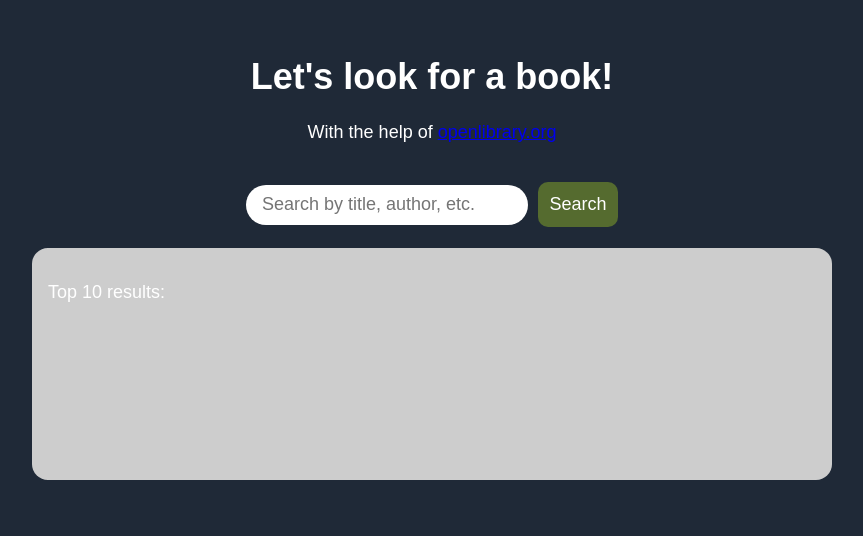
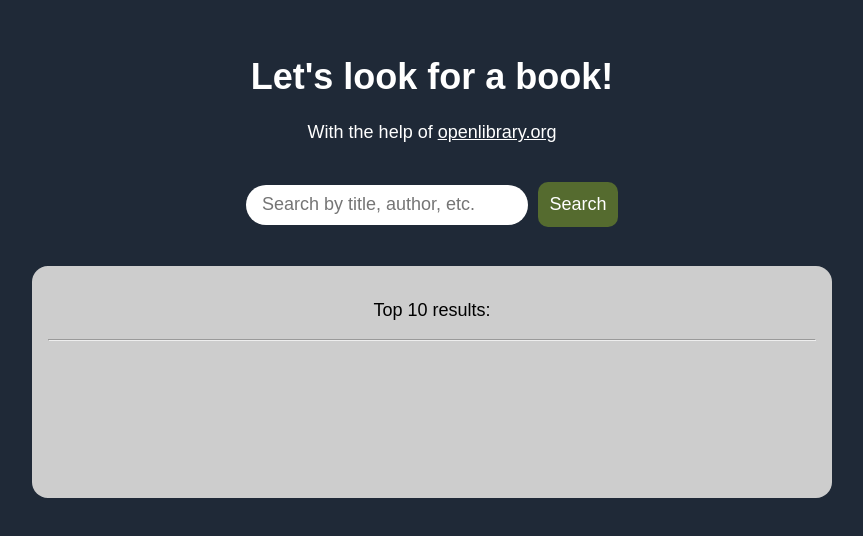
Before and after one commit to juliagarant/BookSearch, a React (Create React App) app in the folder book-search/: page / in a window 1280 px wide. Shown: the top 536 px of the page, without its empty margins (208-1071 px from the left). Built offline with nearby package versions, Linux system fonts and the light colour scheme.

Commit message:
if no cover id, and if second search added

```diff
--- a/book-search/src/App.js
+++ b/book-search/src/App.js
@@ -1,41 +1,68 @@
 import './styles.css'
-/*
-Using
-  https://cors-anywhere.herokuapp.com/corsdemo
-for CORS error that appears on local testing.
-"Cross-Origin Request Blocked", "NetworkError when attempting to fetch resource."
-*/
 
+let firstSearch = true;
 
 function App() {
 
   function displayBooks(data){
     let resultsOutput = document.getElementById("results")
+    if (firstSearch){
+      for (let i = 0; i < 10; i++) {
+        console.log(data.docs[i].cover_i, data.docs[i].title, data.docs[i].author_name, data.docs[i].first_publish_year);
 
-    for (let i = 0; i < 10; i++) {
-      console.log(data.docs[i].cover_i, data.docs[i].title, data.docs[i].author_name, data.docs[i].first_publish_year);
+        let html = `<div id="book">`;
 
-      resultsOutput.innerHTML +=
-        `<div id="book">
-          <img id="bookCover" src="https://covers.openlibrary.org/b/id/${data.docs[i].cover_i}-M.jpg" />
-          <h2> ${data.docs[i].title} </h2>
-          <br/>
-          <i>${data.docs[i].author_name},</i>
+        if (isNaN(data.docs[i].cover_i)) {
+          html += `<img id="bookCover" src="/imgs/cover-not-found.png" alt="Cover not found" />`;
+        } else {
+          html += `<img id="bookCover" src="https://covers.openlibrary.org/b/id/${data.docs[i].cover_i}-M.jpg" />`;
+        }
+
+        html += `
+          <h2>${data.docs[i].title}</h2>
+          <i>${data.docs[i].author_name[0]},</i>
           First published in ${data.docs[i].first_publish_year}
-        </div>`
+        </div>`;
 
+        resultsOutput.innerHTML += html;
+        firstSearch = false;
+      }
+    } else {
+      resultsOutput.innerHTML = " "
+      for (let i = 0; i < 10; i++) {
+        console.log(data.docs[i].cover_i, data.docs[i].title, data.docs[i].author_name, data.docs[i].first_publish_year);
+
+        let html = `<div id="book">`;
+
+        if (isNaN(data.docs[i].cover_i)) {
+          html += `<img id="bookCover" src="/imgs/cover-not-found.png" alt="Cover not found" />`;
+        } else {
+          html += `<img id="bookCover" src="https://covers.openlibrary.org/b/id/${data.docs[i].cover_i}-M.jpg" />`;
+        }
+
+        html += `
+          <h2>${data.docs[i].title}</h2>
+          <i>${data.docs[i].author_name[0]},</i>
+          First published in ${data.docs[i].first_publish_year}
+        </div>`;
+
+        resultsOutput.innerHTML += html;
+      }
     }
   }
 
   function searchBook(){
+    /*
+    Using
+      https://cors-anywhere.herokuapp.com/corsdemo
+    for CORS error that appears on local testing.
+    "Cross-Origin Request Blocked", "NetworkError when attempting to fetch resource."
+    */
     let searchInput = document.getElementById("search");
-    {console.log("searchInput: ")}
-    {console.log(searchInput)}
 
     // fetch('https://openlibrary.org//search.json?q='+ searchInput.value)
     fetch('https://cors-anywhere.herokuapp.com/https://openlibrary.org//search.json?q='+ searchInput.value)
     .then(response => response.json())
-    // .then(data => console.log(data));
     .then(data => displayBooks(data));
     console.log("search book")
   }
@@ -48,11 +75,17 @@ function App() {
       <div>
         <input id="search" type="text" placeholder='Search by title, author, etc.'/>
         <button onClick={searchBook} id="btnSearch">Search</button>
-        {/* <button onClick={handleClick} id="btnSearch">Search</button> */}
       </div>
       <br/>
-      <div id="results">
-        <p>Top 10 results:</p>
+      <p id="errorBlock"></p>
+      <div id="background">
+        <div id="top">
+          <p>Top 10 results:</p>
+          <hr/>
+        </div>
+        <div id="results">
+
+        </div>
       </div>
     </div>
   );
--- a/book-search/src/styles.css
+++ b/book-search/src/styles.css
@@ -31,19 +31,40 @@ button{
   cursor: pointer;
 }
 
+.App a{
+  color: #fff !important;
+}
+
+#errorBlock{
+  color: #fff
+}
+
+#background{
+  background-color: #cdcdcd;
+  color: #000;
+  margin: auto;
+  padding: 1rem;
+  max-width: 1000px;
+  min-height: 200px;
+  border-radius: 1rem;
+}
+
 #results{
   display: flex;
   flex-wrap: wrap;
-  background-color: #cdcdcd;
-  margin: auto;
-  padding: 1rem;
-  max-width: 800px;
-  min-height: 200px;
-  border-radius: 1rem;
 }
+
+#top{
+  flex-direction: column;
+}
+
 #book{
-  color: #000;
+  color: inherit;
   padding: 1rem;
   min-width: 100px;
+  max-width: 250px;
   margin: auto;
 }
+#bookCover {
+  max-height: 200px;
+}
```
Also changed, not shown: book-search/public/imgs/cover-not-found.png (added).
